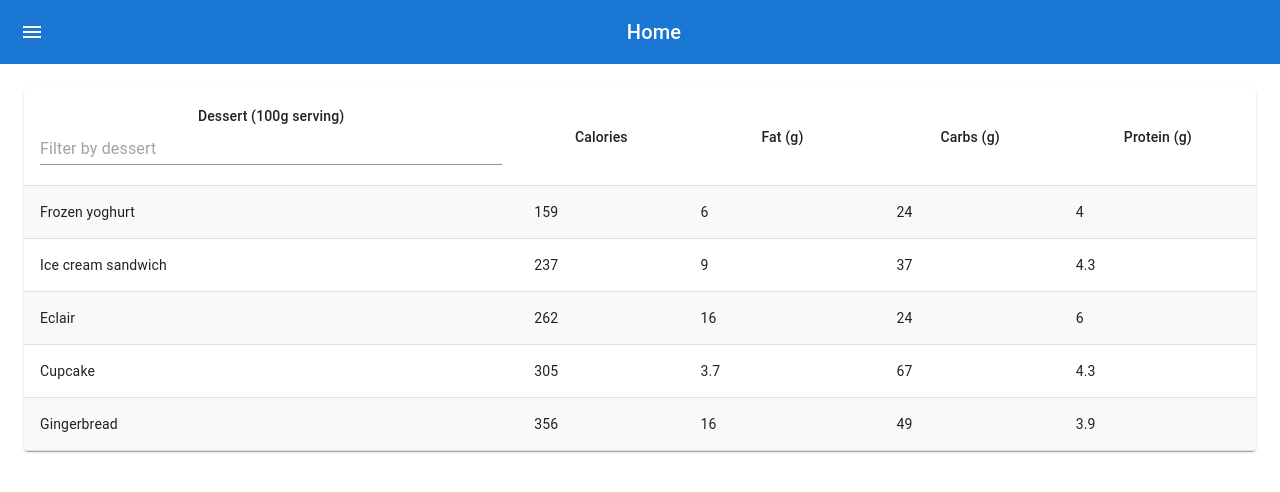
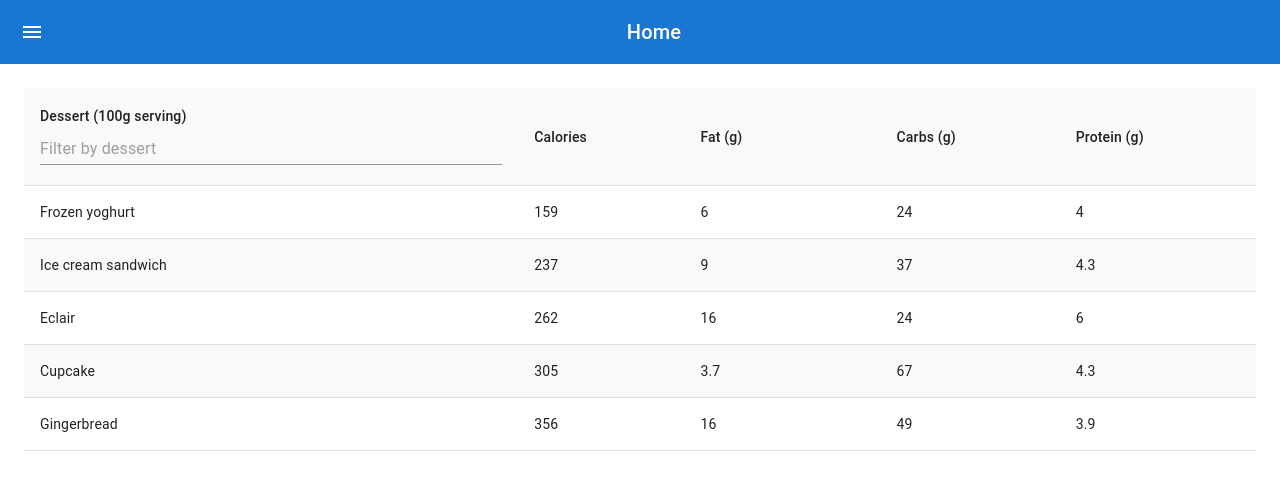
Before and after one commit to fjrbarros/movies, a React (Vite) app: page / in a window 1280 px wide. Shown: the top 492 px of the page. Built offline with nearby package versions, Linux system fonts and the light colour scheme.

Commit message:
feat: update table properties

```diff
--- a/src/components/table/Table.styles.ts
+++ b/src/components/table/Table.styles.ts
@@ -2,7 +2,7 @@ import { TableRow, styled } from "@mui/material";
 
 export const StyledTableRow = styled(TableRow)({
   transition: "background-color 0.1s",
-  "&:nth-of-type(odd)": {
+  "&:nth-of-type(2n)": {
     backgroundColor: "#f9f9f9",
   },
   "&:hover": {
--- a/src/components/table/Table.tsx
+++ b/src/components/table/Table.tsx
@@ -4,7 +4,6 @@ import {
   type SxProps,
   type Theme,
 } from "@mui/material";
-import Paper from "@mui/material/Paper";
 import TableBody from "@mui/material/TableBody";
 import TableCell from "@mui/material/TableCell";
 import TableContainer from "@mui/material/TableContainer";
@@ -19,7 +18,7 @@ import { NoDataWrapper } from "./sub-components/NoDataWrapper";
 interface TableProps<T> {
   columns: ITableColumn[];
   data: T[];
-  onFilterChange: (filters: { [key: string]: string }) => void;
+  onFilterChange?: (filters: { [key: string]: string }) => void;
   isLoading?: boolean;
   loadingMessage?: string;
   emptyMessage?: string;
@@ -43,7 +42,7 @@ export const Table = <T,>({
       [columnId]: value,
     };
     setFilters(newFilters);
-    onFilterChange(newFilters);
+    onFilterChange?.(newFilters);
   };
 
   const renderTableBody = () => {
@@ -71,14 +70,14 @@ export const Table = <T,>({
   };
 
   return (
-    <TableContainer component={Paper}>
+    <TableContainer>
       <MuiTable sx={sx}>
-        <TableHead>
+        <TableHead sx={{ background: "#f9f9f9" }}>
           <TableRow>
             {columns.map((column) => (
               <TableCell
                 key={column.id}
-                align={column.headerTextAlign || "center"}
+                align={column.headerTextAlign || "left"}
                 sx={column.sx}
               >
                 <Box display="flex" flexDirection="column">
```
